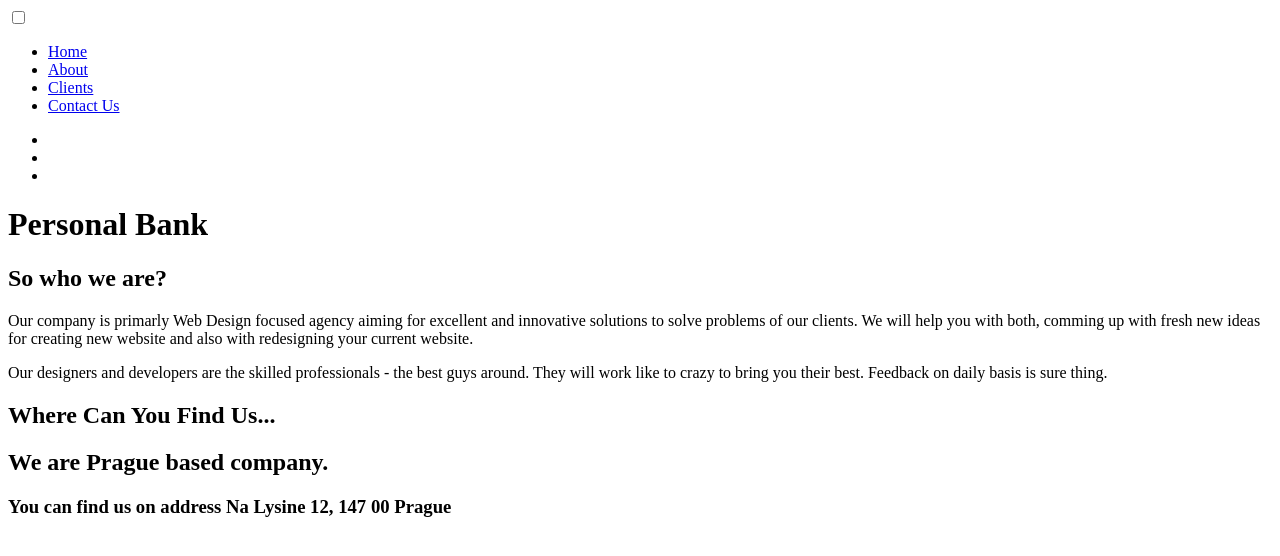
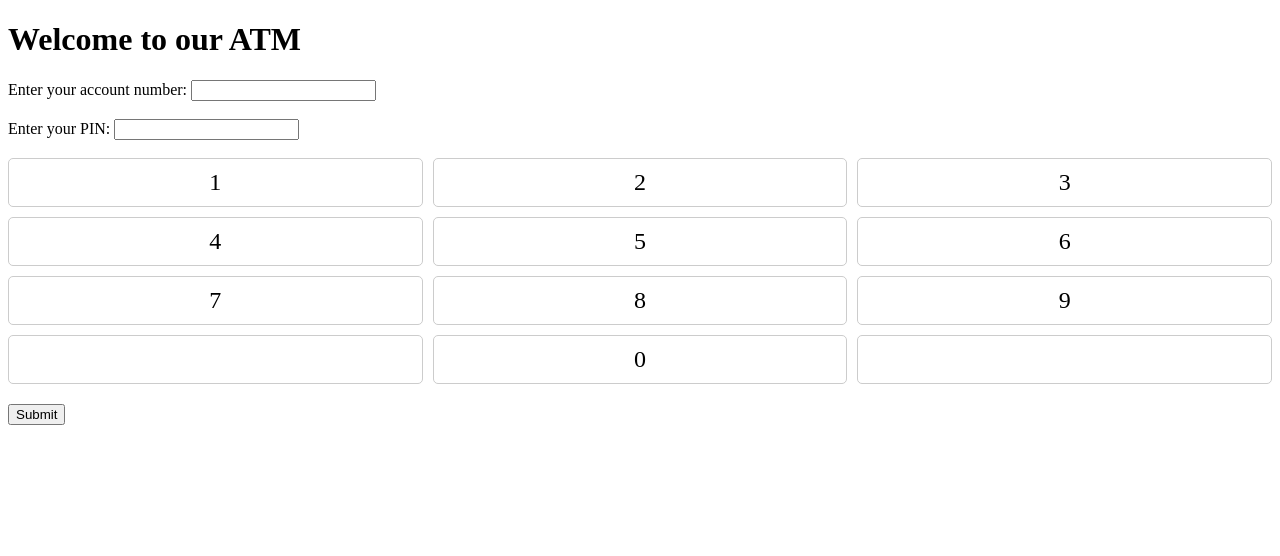
Before and after one commit to tarunchavali/personalbank, a plain HTML site: page index.html in a window 1280 px wide. Drawn offline with Linux system fonts and the light colour scheme.

Commit message:
Update index.html

```diff
--- a/index.html
+++ b/index.html
@@ -1,36 +1,55 @@
-<input type="checkbox" id="checkbox" /><label class="fa fa-bars fa-2x" for="checkbox"></label>
-
-<nav role='navigation'>
-  <ul class="nav">
-    <li><a href="#page-home">Home</a></li>
-    <li><a href="#page-about">About</a></li>
-    <li><a href="#page-clients">Clients</a></li>
-    <li><a href="#page-contact">Contact Us</a></li>
-  </ul>
-  <ul class="soc-media">
-    <li><a href="#" class="fa fa-twitter"></a></li>
-    <li><a href="#" class="fa fa-facebook"></a></li>
-    <li><a href="#" class="fa fa-google-plus"></a></li>
-  </ul>
-</nav>
-<main class="wrapper">
-  <div class="overlay"></div>
-  <h1>Personal Bank</h1>
-  <section class="home" id="page-home"></section>
-  <section class="about" id="page-about">
-    <div class="content">
-      <h1>So who we are?</h1>
-      <p>Our company is primarly Web Design focused agency aiming for excellent and innovative solutions to solve problems of our clients. We will help you with both, comming up with fresh new ideas for creating new website and also with redesigning your current website.</p>
-      <p>Our designers and developers are the skilled professionals - the best guys around. They will work like to crazy to bring you their best. Feedback on daily basis is sure thing.</p>
-    </div>
-  </section>
-
-  <section class="contact" id="page-contact">
-    <div class="content">
-      <h1>Where Can You Find Us...</h1>
-      <h2>We are Prague based company.</h2>
-      <h3>You can find us on address Na Lysine 12, 147 00 Prague</h3>
-      <div class="map-container"></div>
-    </div>
-  </section>
-</main>
+<!DOCTYPE html>
+<html>
+  <head>
+    <title>ATM</title>
+    <style>
+      .keypad {
+        display: grid;
+        grid-template-columns: repeat(3, 1fr);
+        gap: 10px;
+        margin-bottom: 20px;
+      }
+      .key {
+        font-size: 24px;
+        text-align: center;
+        border: 1px solid #ccc;
+        border-radius: 5px;
+        padding: 10px;
+        cursor: pointer;
+      }
+      .key:hover {
+        background-color: #f5f5f5;
+      }
+    </style>
+  </head>
+  <body>
+    <h1>Welcome to our ATM</h1>
+    <form>
+      <label for="account-number">Enter your account number:</label>
+      <input type="text" id="account-number" name="account-number"><br><br>
+      <label for="pin">Enter your PIN:</label>
+      <input type="password" id="pin" name="pin"><br><br>
+      <div class="keypad">
+        <div class="key" onclick="addKey(1)">1</div>
+        <div class="key" onclick="addKey(2)">2</div>
+        <div class="key" onclick="addKey(3)">3</div>
+        <div class="key" onclick="addKey(4)">4</div>
+        <div class="key" onclick="addKey(5)">5</div>
+        <div class="key" onclick="addKey(6)">6</div>
+        <div class="key" onclick="addKey(7)">7</div>
+        <div class="key" onclick="addKey(8)">8</div>
+        <div class="key" onclick="addKey(9)">9</div>
+        <div class="key"></div>
+        <div class="key" onclick="addKey(0)">0</div>
+        <div class="key"></div>
+      </div>
+      <input type="submit" value="Submit">
+    </form>
+    <script>
+      function addKey(key) {
+        var pinField = document.getElementById("pin");
+        pinField.value += key;
+      }
+    </script>
+  </body>
+</html>
```
